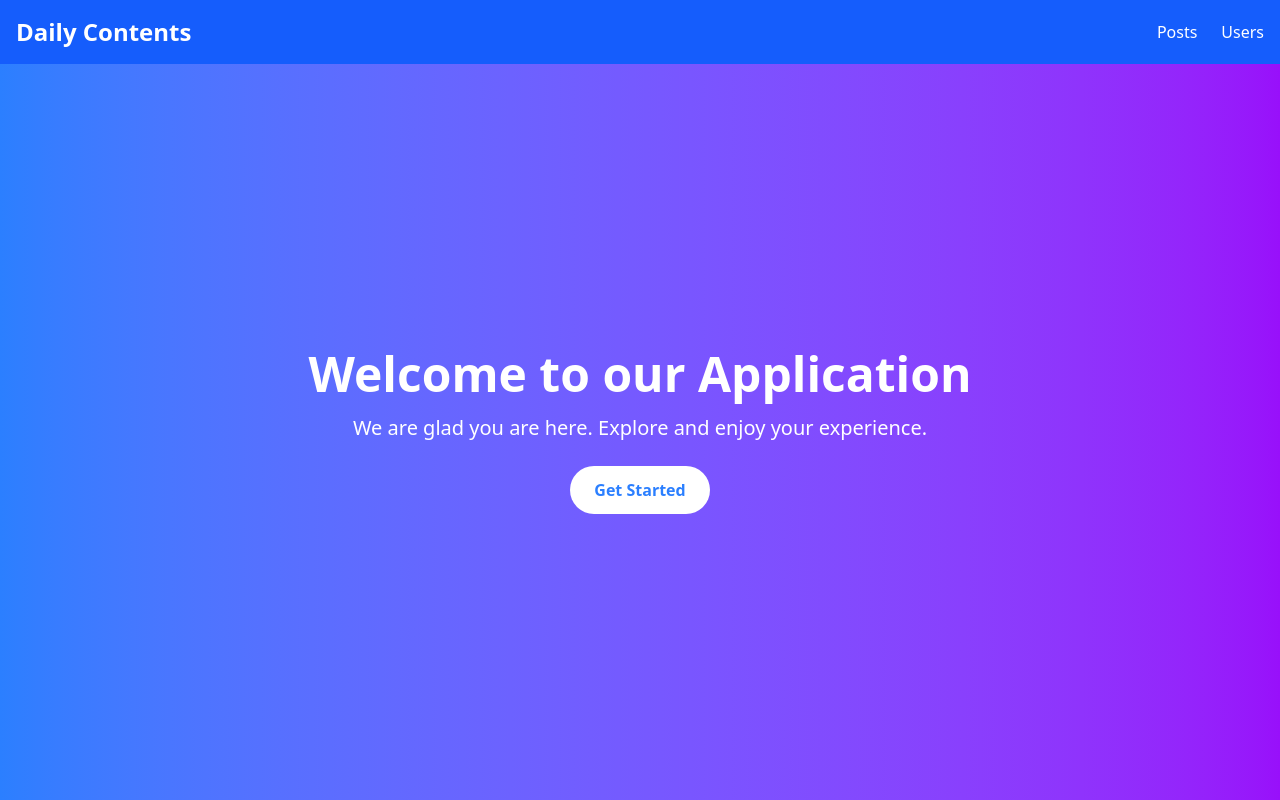
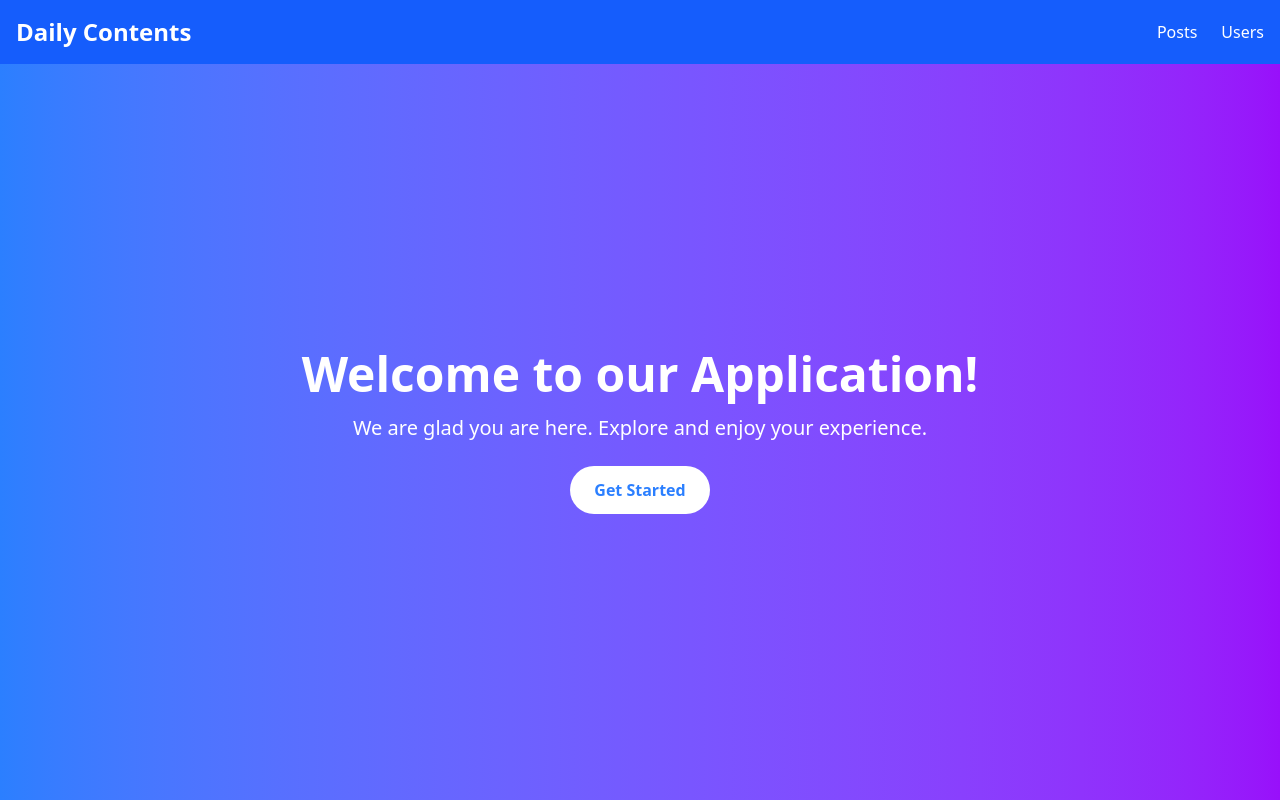
Before and after one commit to kamau552/alx-project-0x01-setup, a Next.js app in the folder alx-project-0x01/: page / in a window 1280 px wide. Built offline with nearby package versions, Linux system fonts and the light colour scheme.

Commit message:
added exclamation

```diff
--- a/alx-project-0x01/pages/index.tsx
+++ b/alx-project-0x01/pages/index.tsx
@@ -7,7 +7,7 @@ const Home: React.FC = () => {
       <main className="flex-grow flex items-center justify-center bg-gradient-to-r from-blue-500 to-purple-600">
         <div className="text-center">
           <h1 className="text-5xl font-bold text-white">
-            Welcome to our Application
+            Welcome to our Application!
           </h1>
           <p className="mt-4 text-xl text-white">
             We are glad you are here. Explore and enjoy your experience.
```
